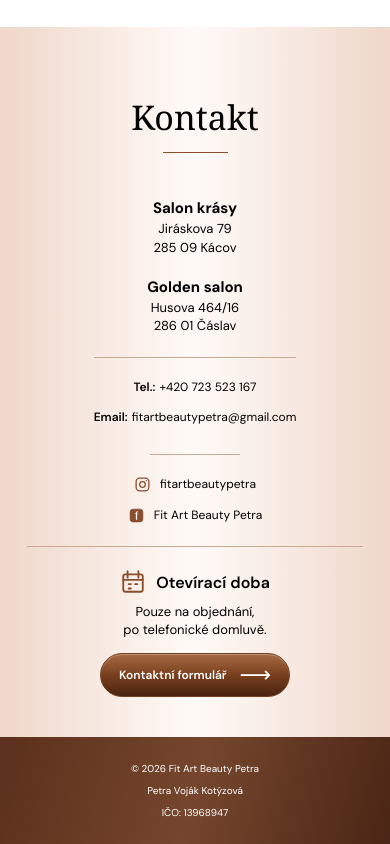
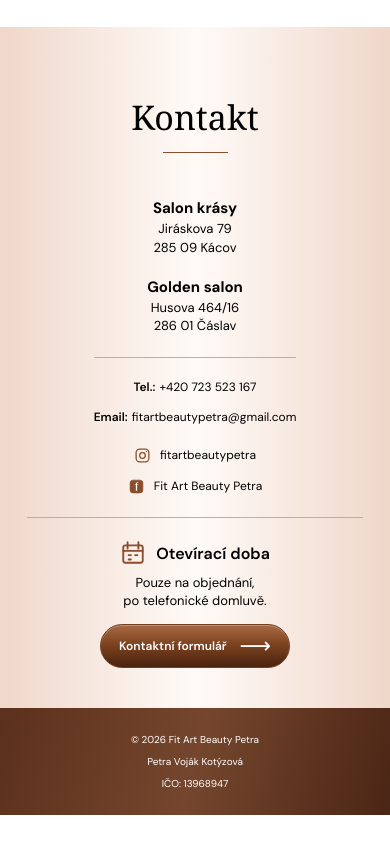
Before and after one commit to ZajaIT/FitArtBeauty_Petra_Kotyzova, a plain HTML site: page index.html in a window 390 px wide. Shown: the part 3241-4085 px from the top of the page. After the commit the page ends 4056 px from the top, so only its background shows below. Drawn offline with nearby package versions, Linux system fonts and the light colour scheme; a web font is replaced by a local one.

Commit message:
Update index.html

```diff
--- a/index.html
+++ b/index.html
@@ -2412,22 +2412,8 @@ a.contact-place:hover p {
     flex-shrink: 0;
   }
 
-  /* LINKA NAD INSTAGRAMEM */
-  .contact-detail:nth-child(3) {
-    position: relative;
-    margin-top: 15px;
-    padding-top: 22px;
-  }
-
-  .contact-detail:nth-child(3)::before {
-    content: "";
-    position: absolute;
-    top: 0;
-    left: 50%;
-    transform: translateX(-50%);
-    width: 90px;
-    height: 1px;
-    background: #cda995;
+    .contact-detail:nth-child(3) {
+    margin-top: 8px;
   }
 
   /* OTEVÍRACÍ DOBA */
```
